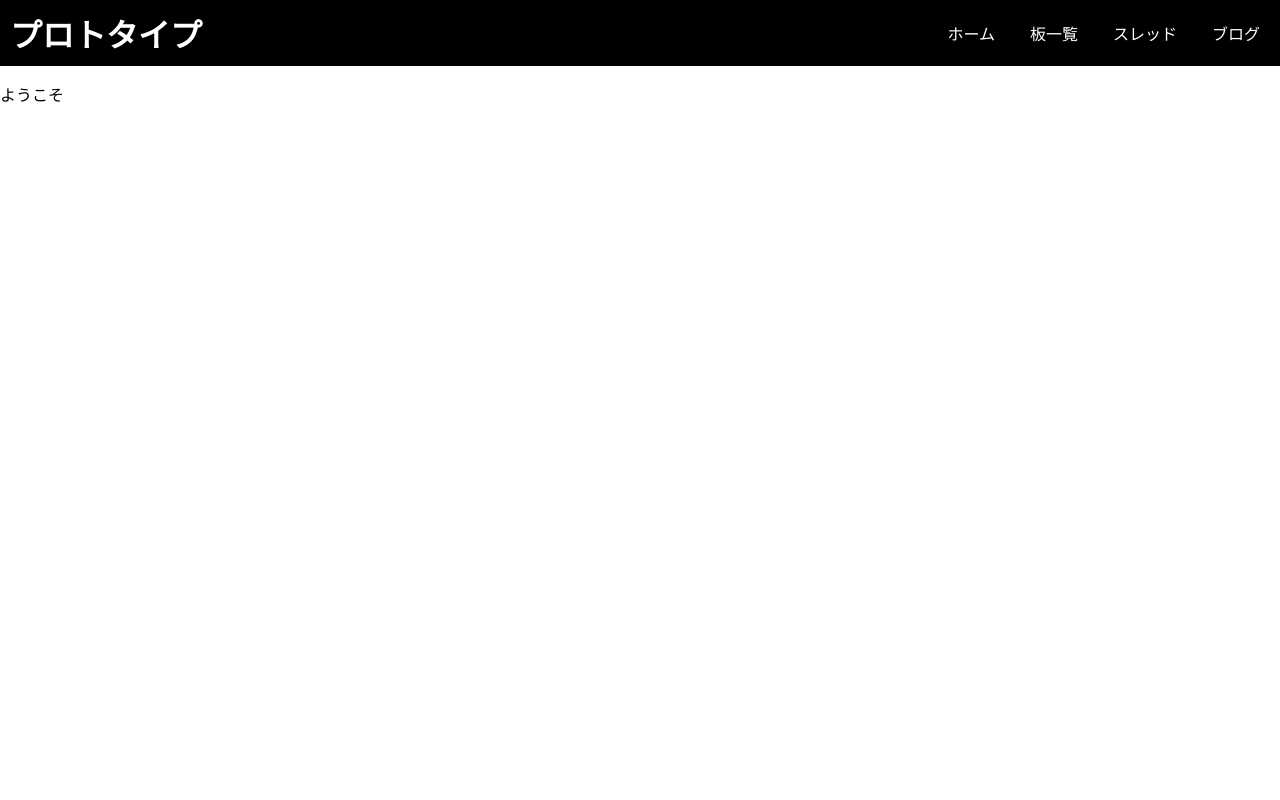
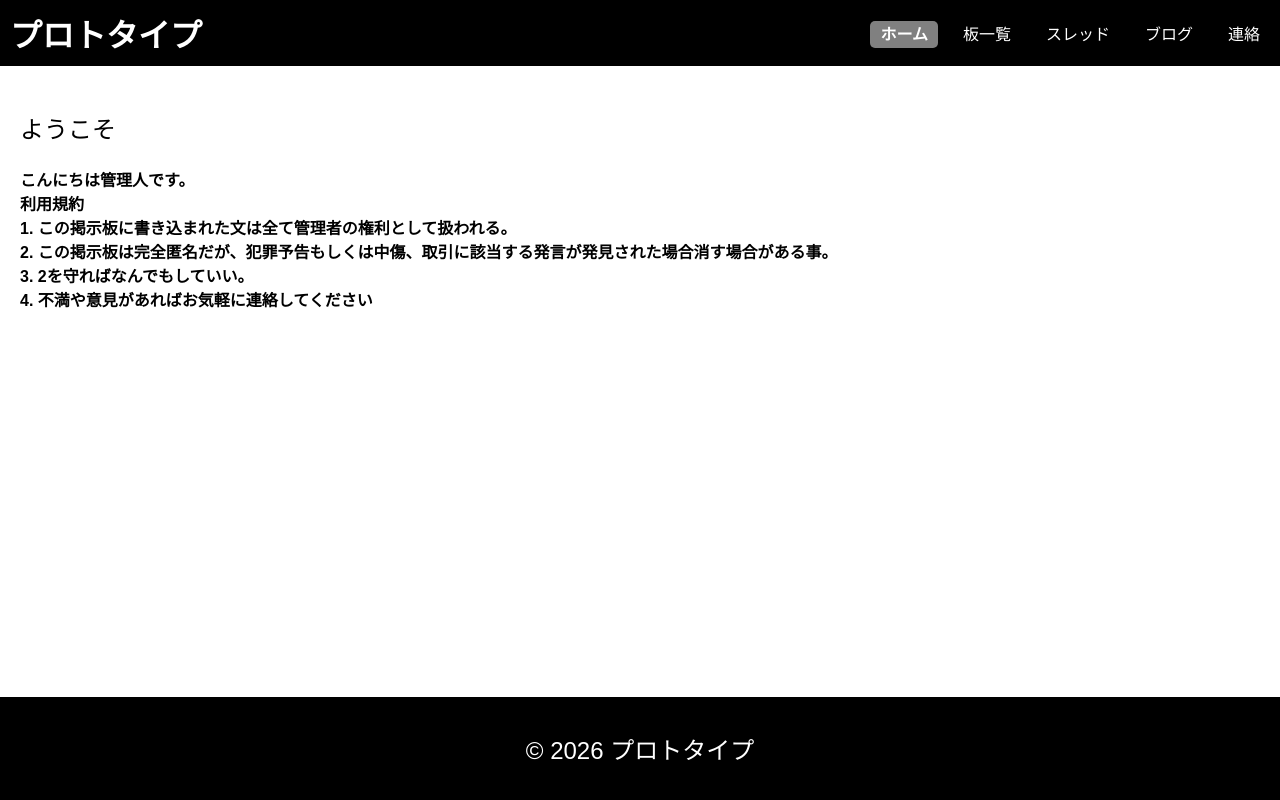
Before and after one commit to gibusu1/prototype, a plain HTML site: page index.html in a window 1280 px wide. Drawn offline with Linux system fonts and the light colour scheme.

Commit message:
Update index.html

```diff
--- a/index.html
+++ b/index.html
@@ -7,11 +7,21 @@
     <link rel="icon" type="image/png" href="images/favicon.png">
 
 <style>
-body {
+/* 全体の高さを確保 */
+html, body {
+    height: 100%;
     margin: 0;
     font-family: sans-serif;
 }
 
+/* ラッパーでFlexboxレイアウト */
+.wrapper {
+    min-height: 100%;
+    display: flex;
+    flex-direction: column;
+}
+
+/* ヘッダー */
 header {
     background: black;
     color: white;
@@ -28,40 +38,100 @@ ul {
     margin: 0;
     padding: 0;
 }
+
 a {
     color: white;
     text-decoration: none;
+    padding: 5px 10px;
+    border-radius: 5px;
 }
+
+/* 現在ページのリンクを強調 */
+a.active {
+    background: gray;
+    font-weight: bold;
+}
+
 a:hover {
     background: gray;
-        border-radius: 5px;
 }
+
 h1 {
     margin: 0;
 }
-li {
-    padding: 5px 10px;
+
+/* メイン部分 */
+main {
+    flex: 1; /* 余白を埋める */
+    padding: 20px;
 }
 
+p {
+    font-size: x-large;
+}
+
+/* 太字管理人コメント */
+b {
+    display: block;
+    margin-top: 20px;
+    line-height: 1.5;
+}
+
+/* フッター */
+footer {
+    background: black;
+    color: white;
+    text-align: center;
+    padding: 10px 0;
+}
 </style>
 
 </head>
 
 <body>
+    <div class="wrapper">
         <header>
             <h1>プロトタイプ</h1>
-
             <ul>
-            <li><a href="/">ホーム</a></li>
-            <li><a href="/board">板一覧</a></li>
-            <li><a href="/thread">スレッド</a></li>
-            <li><a href="/blog">ブログ</a></li>
+                <li><a href="index.html">ホーム</a></li>
+                <li><a href="board.html">板一覧</a></li>
+                <li><a href="thread.html">スレッド</a></li>
+                <li><a href="blog.html">ブログ</a></li>
+                <li><a href="Contact.html">連絡</a></li>
             </ul>
         </header>
 
         <main>
             <p>ようこそ</p>
+
+            <b>
+            こんにちは管理人です。<br>
+            利用規約<br>
+            1. この掲示板に書き込まれた文は全て管理者の権利として扱われる。<br>
+            2. この掲示板は完全匿名だが、犯罪予告もしくは中傷、取引に該当する発言が発見された場合消す場合がある事。<br>
+            3. 2を守ればなんでもしていい。<br>
+            4. 不満や意見があればお気軽に連絡してください
+            </b>
         </main>
+
+        <footer>
+            <p>© 2026 プロトタイプ</p>
+        </footer>
+    </div>
+
+<script>
+// 現在のページに応じてナビリンクを強調
+document.addEventListener("DOMContentLoaded", () => {
+    const links = document.querySelectorAll("header ul li a");
+    const currentPage = location.pathname.split("/").pop(); // ファイル名だけ取得
+
+    links.forEach(link => {
+        if (link.getAttribute("href") === currentPage) {
+            link.classList.add("active");
+        }
+    });
+});
+</script>
+
 </body>
-
 </html>
```
Lines whose indentation alone changed are shown as unchanged.
